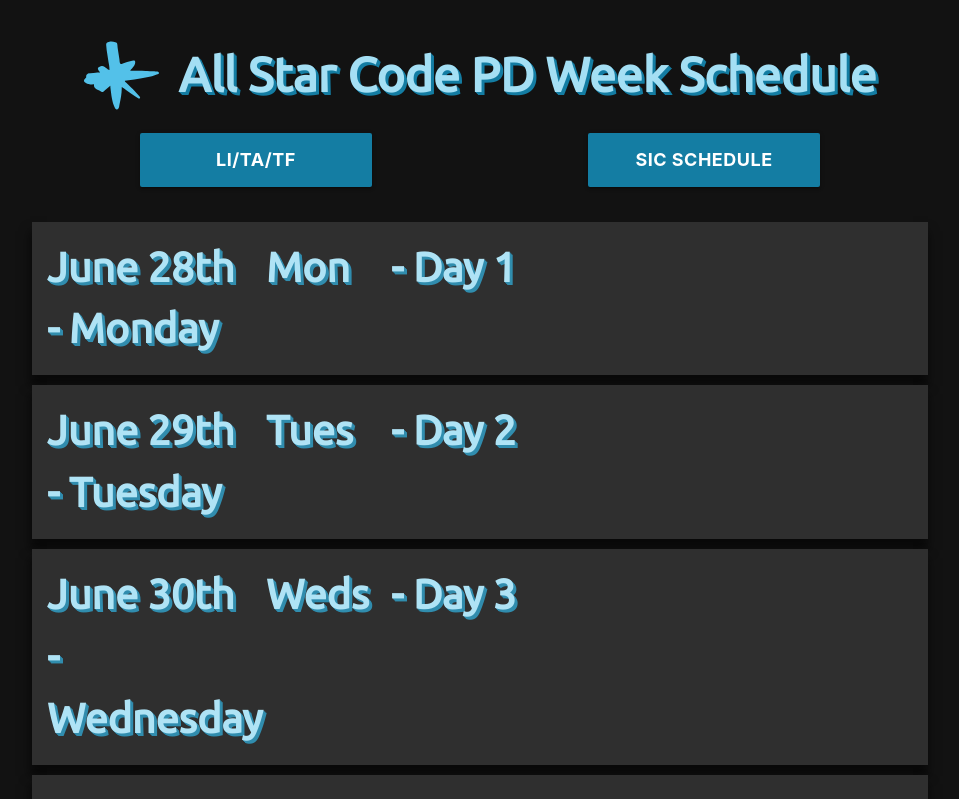
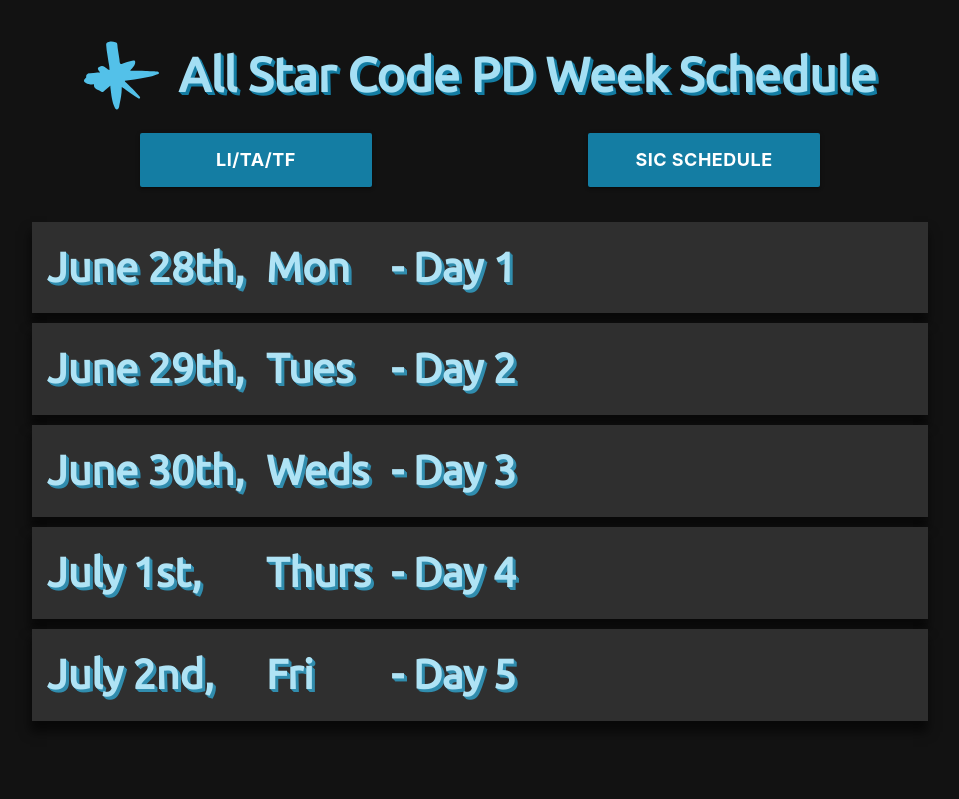
Before and after one commit to AllStarCodeOrg/PDWeekSchedule, a Svelte app: page / in a window 1280 px wide. Shown: the top 799 px of the page, without its empty margins (160-1119 px from the left). Built offline with nearby package versions, Linux system fonts and the light colour scheme.

Commit message:
new deploy

```diff
--- a/src/LITATF.svelte
+++ b/src/LITATF.svelte
@@ -5,7 +5,7 @@
   const data = [
     {
       daynum: '1',
-      title: 'June 28th - Monday',
+      title: 'June 28th,',
       activities: [
         {
           name: 'Welcome to PD Week',
@@ -147,7 +147,7 @@
     },
     {
       daynum: '2',
-      title: 'June 29th - Tuesday',
+      title: 'June 29th,',
       activities: [
         {
           name: 'First Peek at Remote Teaching',
@@ -251,7 +251,7 @@
     },
     {
       daynum: '3',
-      title: 'June 30th - Wednesday',
+      title: 'June 30th,',
       activities: [
         {
           name: 'Team Building',
@@ -348,7 +348,7 @@
     },
     {
       daynum: '4',
-      title: 'July 1st - Thursday',
+      title: 'July 1st,',
       activities: [
         {
           name: 'Team Building',
@@ -452,7 +452,7 @@
     },
     {
       daynum: '5',
-      title: 'July 2nd - Friday',
+      title: 'July 2nd,',
       activities: [
         {
           name: 'Team Building',
--- a/src/SIC.svelte
+++ b/src/SIC.svelte
@@ -5,7 +5,7 @@
   const data = [
     {
       daynum: '1',
-      title: 'June 28th',
+      title: 'June 28th,',
       activities: [
         {
           name: 'Welcome to PD Week',
```
Also changed, not shown: 4 other files (tests, documents, lock files or other folders).
